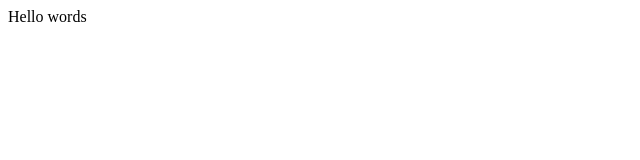
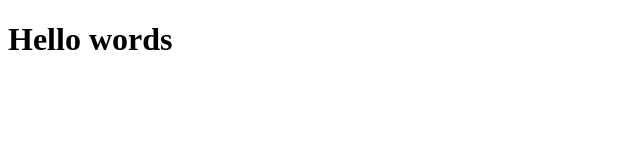
Before and after one commit to rostyslas/FE26122022, a plain HTML site: page 22122022/index.html in a window 1280 px wide. Shown: the whole page, without its empty margins (0-640 px from the left). Drawn offline with Linux system fonts and the light colour scheme.

Commit message:
first commit

```diff
--- a/22122022/index.html
+++ b/22122022/index.html
@@ -7,6 +7,6 @@
     <title>Document</title>
 </head>
 <body>
-    Hello words
+   <h1> Hello words </h1>
 </body>
 </html>
```
